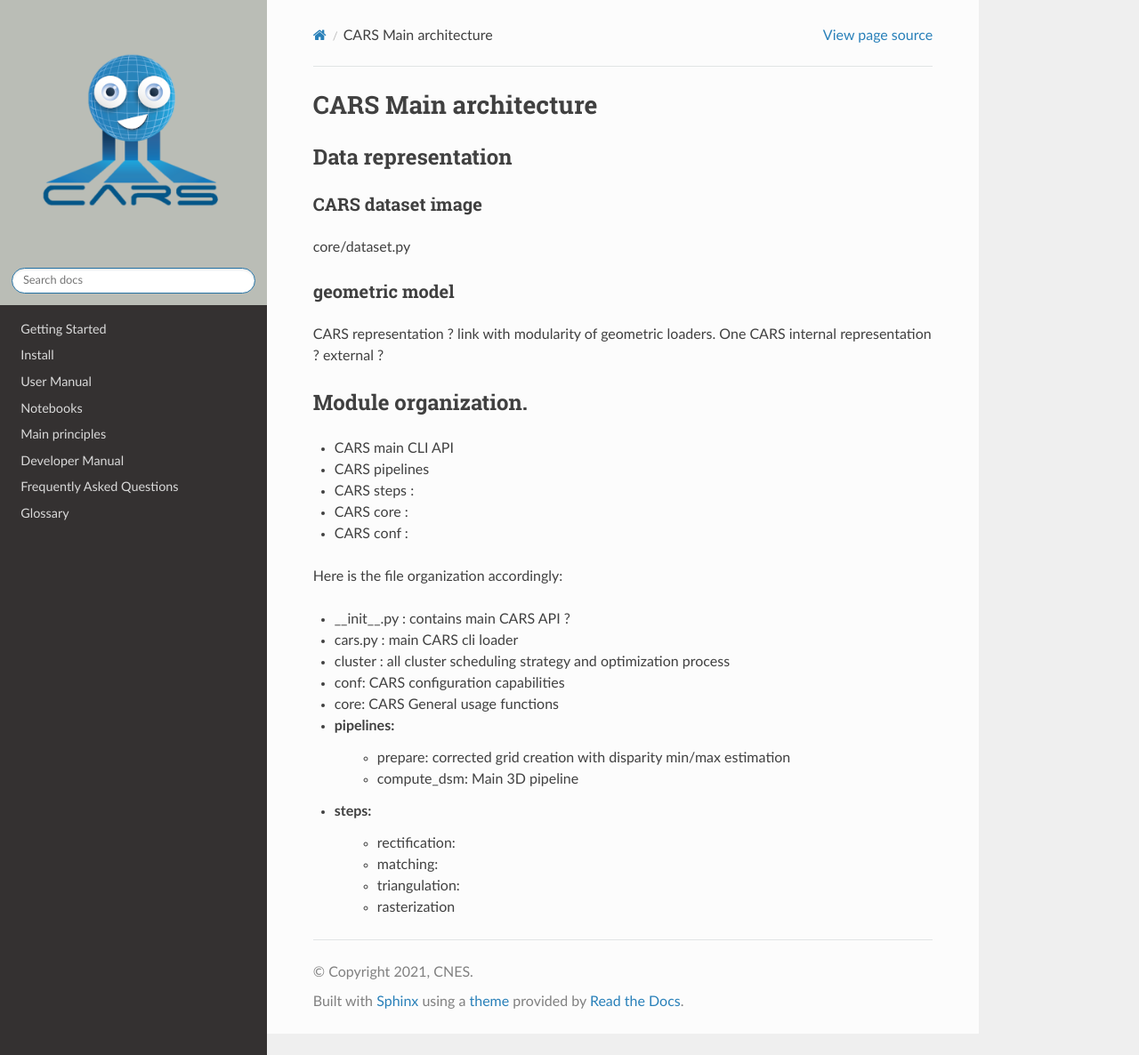
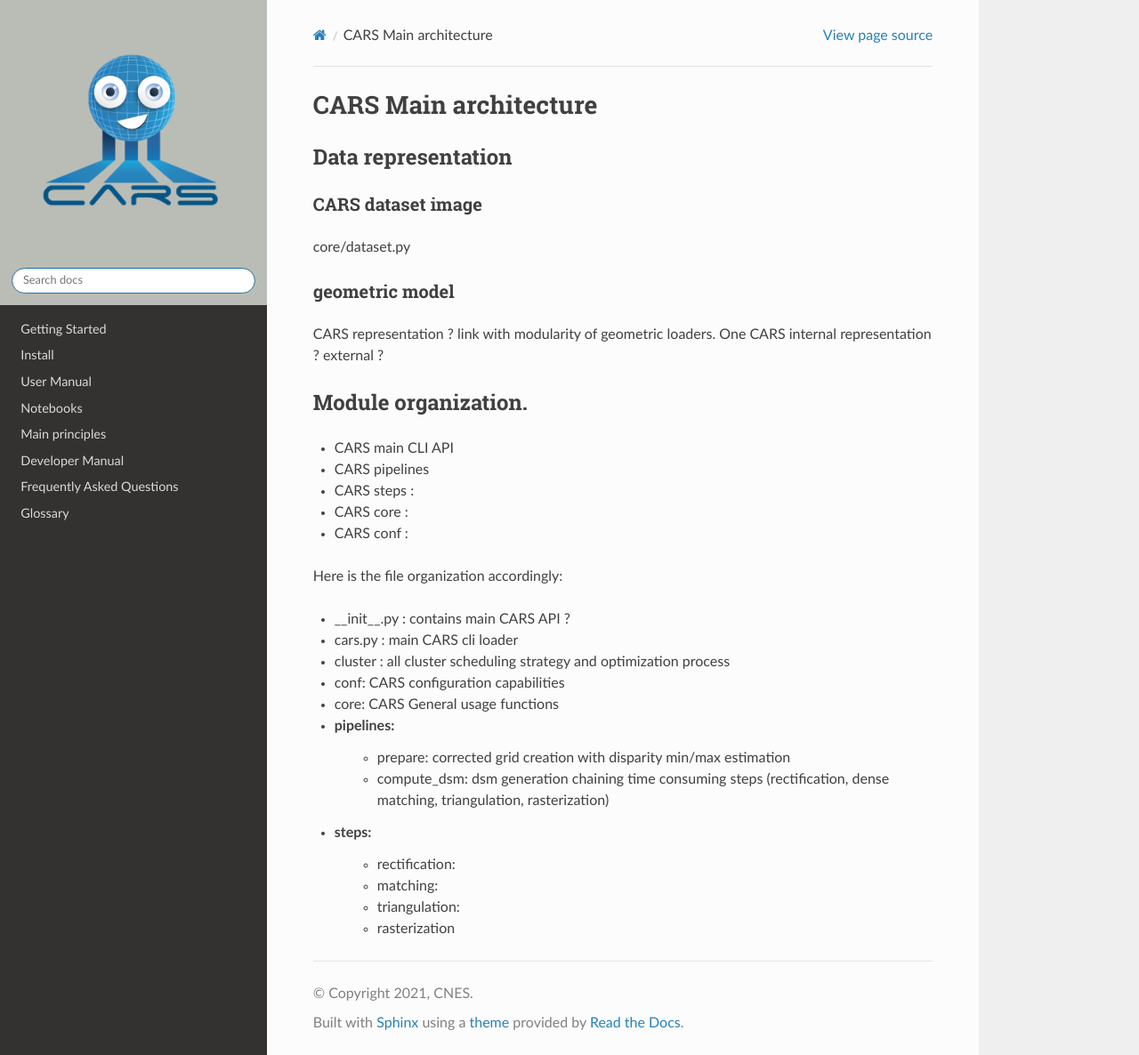
Before and after one commit to CNES/cars, a Sphinx documentation site: the page built from docs/source/design/architecture.rst, in a window 1280 px wide and 1186 px high. Shown: the whole window at 89% size. Built offline with Sphinx 7.4.7 and the Read the Docs theme 2.0.0, drawn with Linux system fonts in a browser that asks for light colours.

Commit message:
Apply suggestion to docs/source/design/architecture.rst

```diff
--- a/docs/source/design/architecture.rst
+++ b/docs/source/design/architecture.rst
@@ -39,7 +39,7 @@ Here is the file organization accordingly:
 * core: CARS General usage functions
 * pipelines:
     - prepare: corrected grid creation with disparity min/max estimation
-    - compute_dsm: Main 3D pipeline
+    - compute_dsm: dsm generation chaining time consuming steps (rectification, dense matching, triangulation, rasterization)
 * steps:
     - rectification:
     - matching:
```
